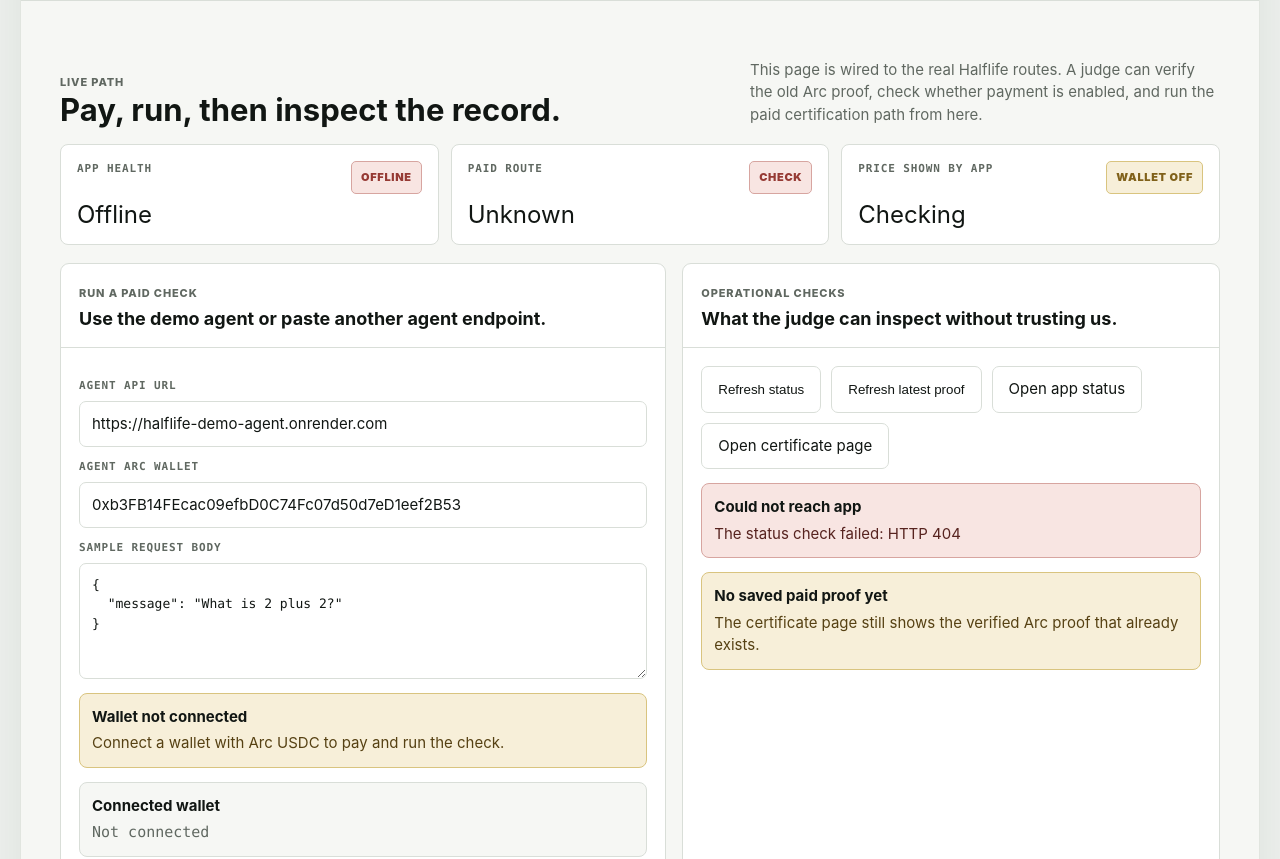
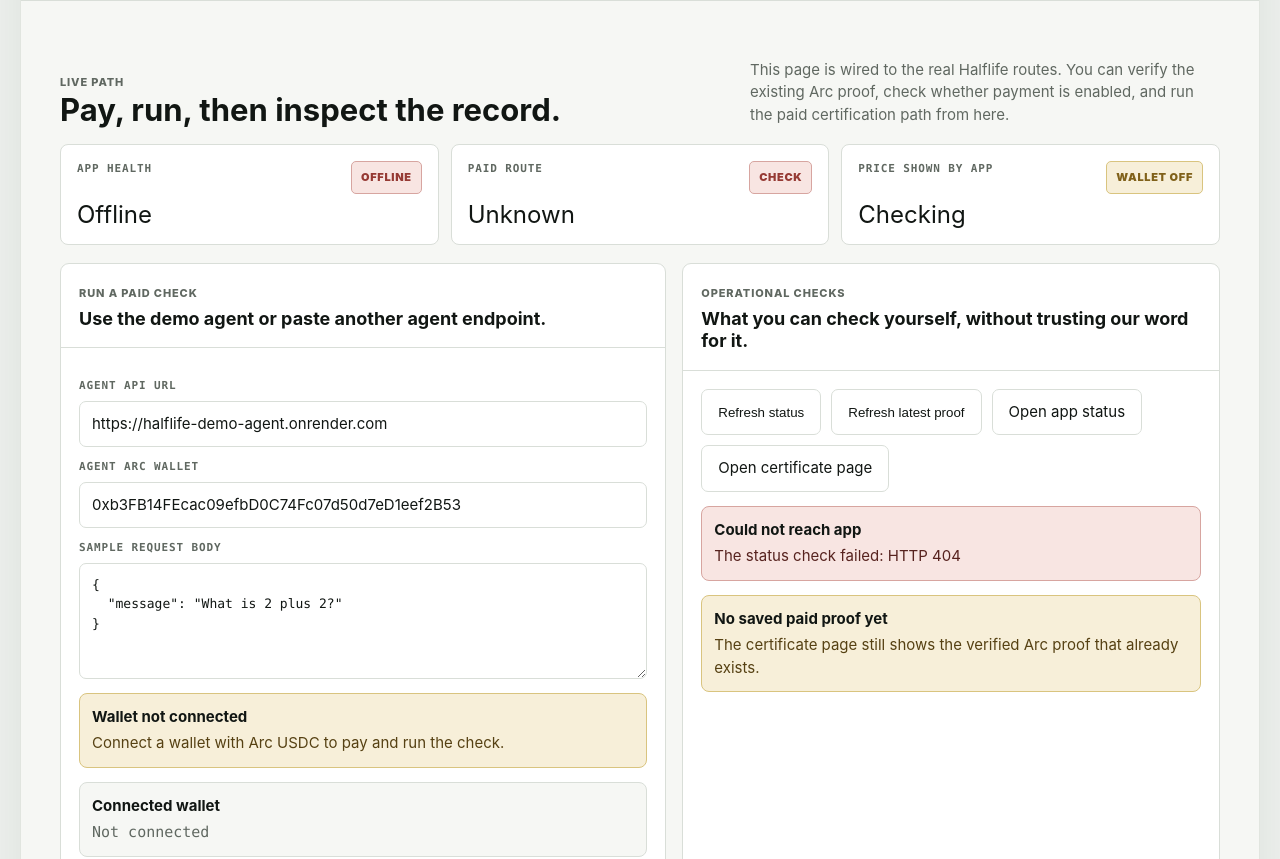
Before and after one commit to Sireadell/halflife, a website: page public/judge.html in a window 1280 px wide. Shown: the part 1554-2413 px from the top of the page. Drawn offline with Linux system fonts and the light colour scheme; no server answers.

Commit message:
Remove remaining judge-facing language from two lines
The broader redesign already dropped "Judge Console" from the title and
structure, but two lines still said "a judge can..." directly, including a
section literally titled "what the judge can inspect" — the same problem in
miniature, just two sentences instead of the whole page. Reworded to speak to
whoever is actually reading it.

Co-Authored-By: Claude Sonnet 5 <noreply@anthropic.com>

```diff
--- a/public/judge.html
+++ b/public/judge.html
@@ -490,7 +490,7 @@ footer {
             <span class="label">Live path</span>
             <h2>Pay, run, then inspect the record.</h2>
           </div>
-          <p>This page is wired to the real Halflife routes. A judge can verify the old Arc proof, check whether payment is enabled, and run the paid certification path from here.</p>
+          <p>This page is wired to the real Halflife routes. You can verify the existing Arc proof, check whether payment is enabled, and run the paid certification path from here.</p>
         </div>
 
         <div class="status-grid" aria-label="Current app status">
@@ -552,7 +552,7 @@ footer {
           <section class="panel">
             <div class="panel-head">
               <span class="label">Operational checks</span>
-              <h3>What the judge can inspect without trusting us.</h3>
+              <h3>What you can check yourself, without trusting our word for it.</h3>
             </div>
             <div class="panel-body">
               <div class="actions" style="margin-top:0">
```
